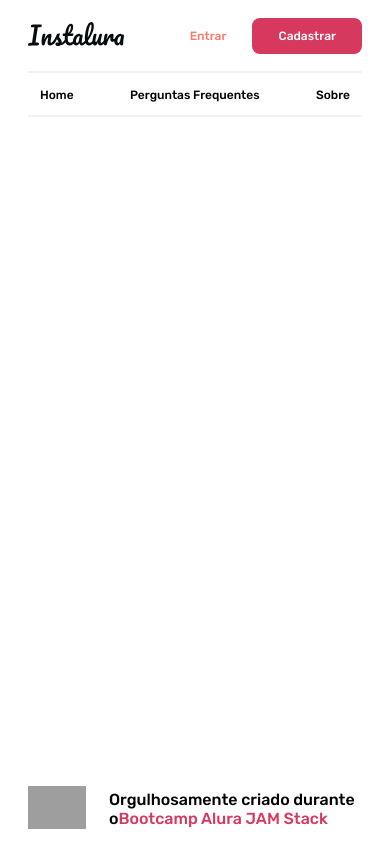
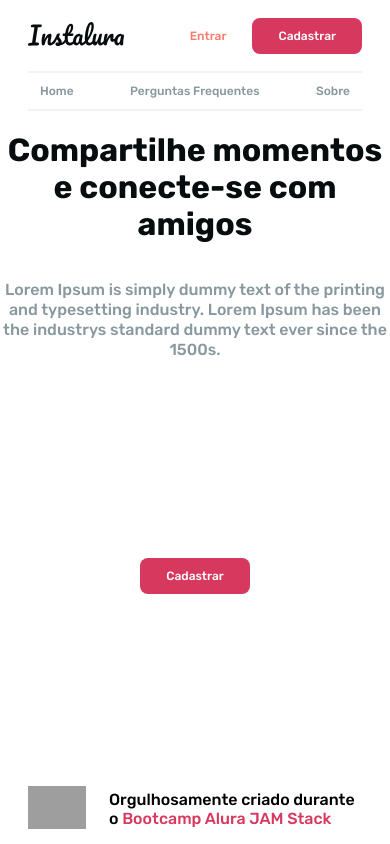
Before and after one commit to LucasLBF/instalura, a Next.js app: page / in a window 390 px wide. Built offline with nearby package versions, Linux system fonts and the light colour scheme; grey boxes are pictures that could not be loaded.

Commit message:
Added Component props via breakpoints

```diff
--- a/pages/index.js
+++ b/pages/index.js
@@ -1,5 +1,7 @@
 import Menu from "../src/components/commons/Menu";
 import Footer from "../src/components/commons/Footer";
+import Text from "../src/components/foundation/Text";
+import { Button } from "../src/components/commons/Button";
 
 export default function Home() {
   return (
@@ -13,6 +15,44 @@
       }}
     >
       <Menu />
+      <Text
+        variant="title"
+        tag="h1"
+        color="tertiary.main"
+        // textAlign="center"
+        textAlign={{
+          xs: "center",
+          md: "left",
+        }}
+      >
+        Compartilhe momentos e conecte-se com amigos
+      </Text>
+      <Text
+        variant="paragraph1"
+        tag="p"
+        color="tertiary.light"
+        textAlign={{
+          xs: "center",
+          md: "left",
+        }}
+      >
+        Lorem Ipsum is simply dummy text of the printing and typesetting
+        industry. Lorem Ipsum has been the industrys standard dummy text ever
+        since the 1500s.
+      </Text>
+      <Button
+        variant="primary.main"
+        alignSelf={{
+          md: "flex-start",
+        }}
+        margin={{
+          xs: "auto",
+          md: "initial",
+        }}
+        display="block"
+      >
+        Cadastrar
+      </Button>
       <Footer />
     </div>
   );
--- a/src/components/commons/Button/index.js
+++ b/src/components/commons/Button/index.js
@@ -2,6 +2,7 @@
 import get from "lodash/get";
 import { TextStyleVariantsMap } from "../../foundation/Text";
 import { breakpointsMedia } from "../../theme/utils/breakpointsMedia";
+import { propToStyle } from "../../theme/utils/propToStyle";
 
 export const Button = styled.button`
   border: 0;
@@ -31,6 +32,10 @@
       ${TextStyleVariantsMap.paragraph1}
     `,
   })}
+
+  ${propToStyle("margin")}
+  ${propToStyle("display")}
+  ${propToStyle("alignSelf")}
 `;
 
 const ButtonGhost = css`
--- a/src/components/commons/Footer/index.js
+++ b/src/components/commons/Footer/index.js
@@ -13,7 +13,7 @@
       <p>
         Orgulhosamente criado durante o
         <a href="https://www.alura.com.br/">
-          <span>Bootcamp Alura JAM Stack</span>
+          <span> Bootcamp Alura JAM Stack</span>
         </a>
       </p>
     </FooterWrapper>
--- a/src/components/foundation/Text/index.js
+++ b/src/components/foundation/Text/index.js
@@ -1,6 +1,8 @@
 import React from "react";
 import styled, { css } from "styled-components";
 import PropTypes from "prop-types";
+import { get } from "lodash";
+import { propToStyle } from "../../theme/utils/propToStyle";
 
 export const TextStyleVariantsMap = {
   smallestException: css`
@@ -21,15 +23,14 @@
 };
 
 const TextBase = styled.span`
-  ${(props) => {
-    console.log(props);
-    return TextStyleVariantsMap[props.variant];
-  }}
+  ${({ variant }) => TextStyleVariantsMap[variant]}
+  color: ${({ theme, color }) => get(theme, `colors.${color}.color`)};
+  ${propToStyle("textAlign")}
 `;
 
-export default function Text({ tag, variant, children }) {
+export default function Text({ tag, variant, color, children, ...props }) {
   return (
-    <TextBase tag={tag} variant={variant}>
+    <TextBase as={tag} variant={variant} color={color} {...props}>
       {children}
     </TextBase>
   );
--- /dev/null
+++ b/src/components/theme/utils/propToStyle.js
@@ -0,0 +1,22 @@
+import { breakpointsMedia } from "./breakpointsMedia";
+
+export const propToStyle = (propName) => {
+  return function (props) {
+    const propValue = props[propName];
+    if (typeof propValue === "string") {
+      return {
+        [propName]: props[propName],
+      };
+    } else if (typeof propValue === "object") {
+      console.log(propValue);
+      const newObj = {};
+      for (const key in propValue) {
+        newObj[key] = {
+          [propName]: propValue[key],
+        };
+      }
+      // console.log(newObj);
+      return breakpointsMedia(newObj);
+    }
+  };
+};
```
